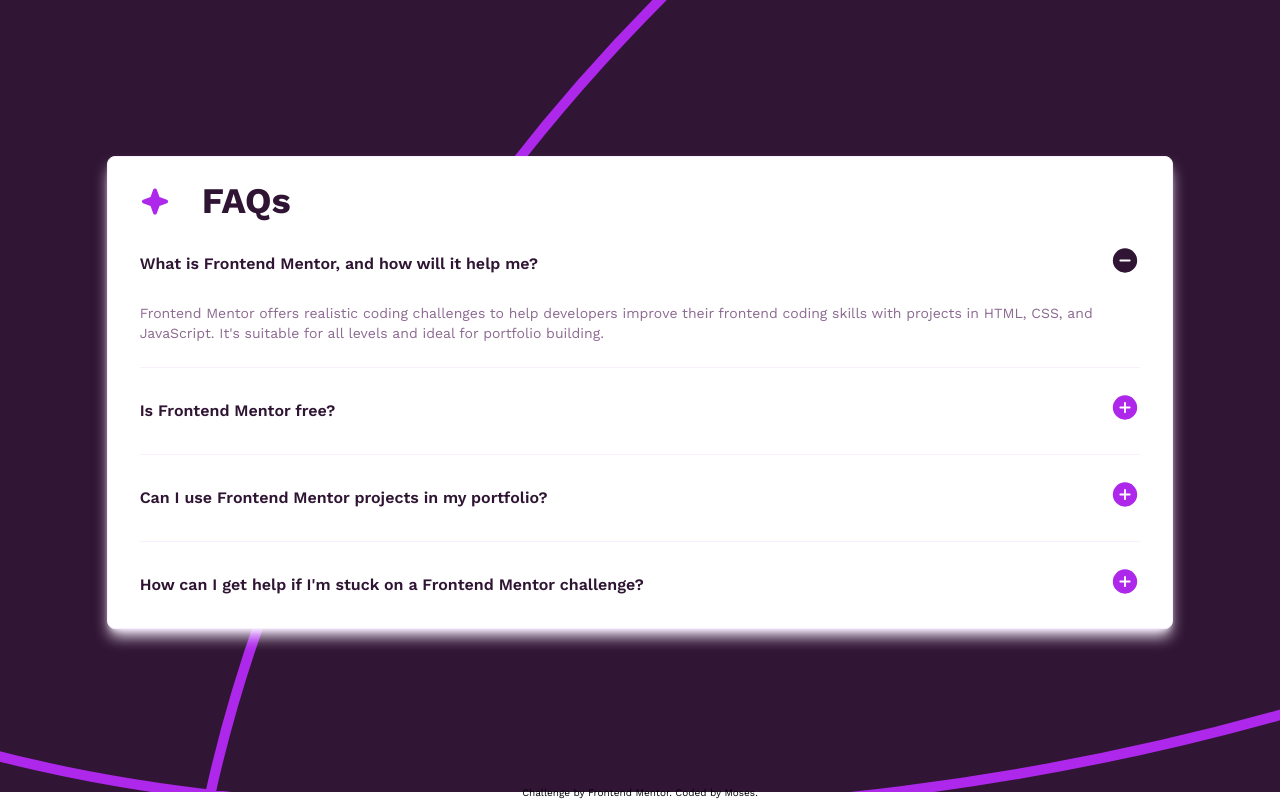
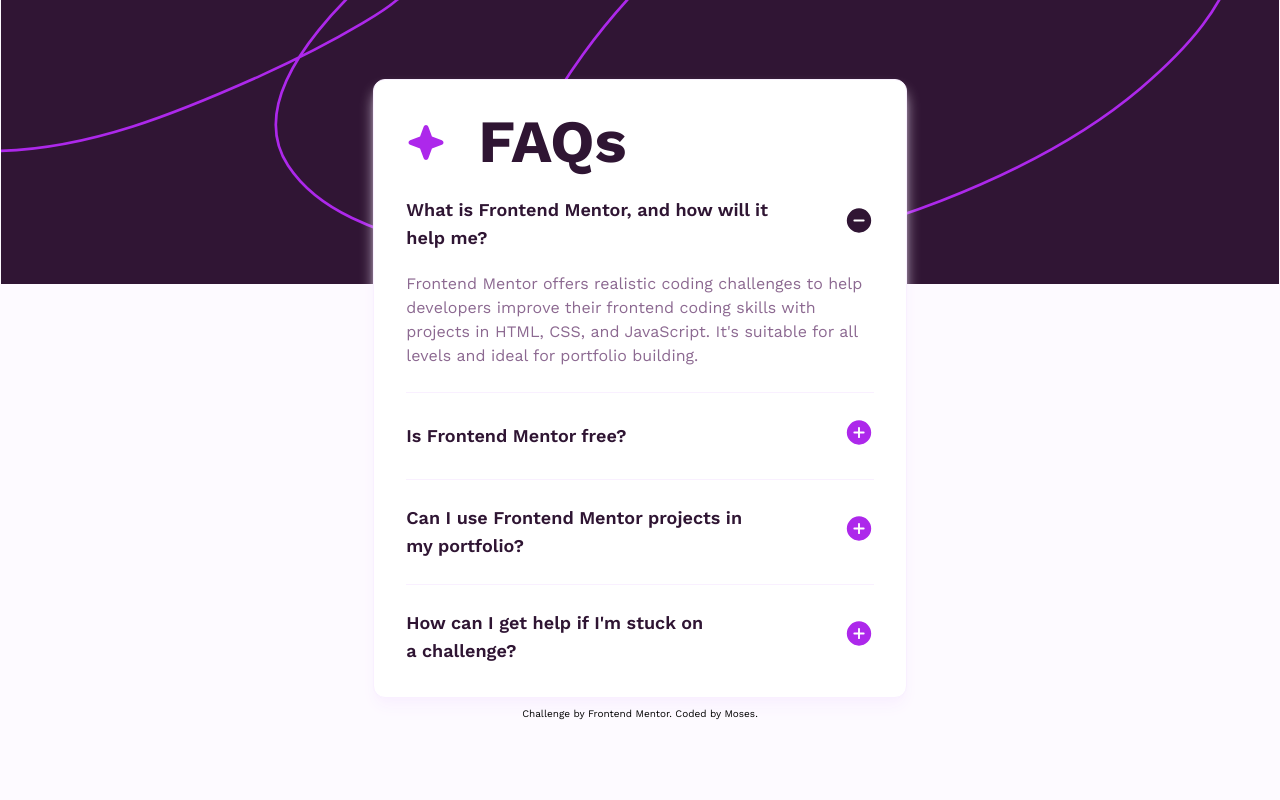
Before and after one commit to mbtenkorang/faq-accordion-main, a Vue app: page / in a window 1280 px wide. Both pictures are taken after a click on the element "What is Frontend Mentor, and how will it help me?". Built offline with nearby package versions, Linux system fonts and the light colour scheme.

Commit message:
Adjust styles for desktop

```diff
--- a/index.html
+++ b/index.html
@@ -10,9 +10,9 @@
 
 
 <body
-  class=" h-dvh flex flex-col items-center font-primary bg-mobilepattern bg-no-repeat bg-top bg-contain bg-light-pink/10">
-  <div id="app" class="my-auto"></div>
-  <div class="text-[10px]">
+  class="h-dvh flex flex-col items-center justify-center font-primary bg-mobilepattern bg-no-repeat bg-top bg-contain md:bg-desktoppattern bg-light-pink/30">
+  <div id="app" class=" w-10/12 md:w-5/12"></div>
+  <div class="text-[10px] mt-2">
     Challenge by <a href="https://www.frontendmentor.io?ref=challenge" target="_blank">Frontend Mentor</a>.
     Coded by <a href="#">Moses</a>.
   </div>
--- a/src/App.vue
+++ b/src/App.vue
@@ -1,20 +1,22 @@
 <template>
-  <article class="border border-light-pink shadow-light-pink shadow-lg w-10/12 mx-auto rounded-lg px-8 py-6 bg-white">
+  <article class="border border-light-pink shadow-light-pink shadow-lg rounded-xl px-8 lg:px-8 py-6 lg:py-8 bg-white ">
     <div class="flex items-center justify-start">
       <div class="mr-8">
-        <svg xmlns="http://www.w3.org/2000/svg" width="30" height="31" fill="none" viewBox="0 0 40 41">
+        <svg xmlns="http://www.w3.org/2000/svg" width="40" height="41" fill="none" viewBox="0 0 40 41">
           <path fill="#AD28EB"
             d="M37.5 20.5a2.467 2.467 0 0 1-1.64 2.344l-9.913 3.604-3.603 9.911a2.5 2.5 0 0 1-4.688 0l-3.604-9.922-9.911-3.593a2.5 2.5 0 0 1 0-4.688l9.921-3.604 3.594-9.911a2.5 2.5 0 0 1 4.688 0l3.604 9.921 9.911 3.594A2.467 2.467 0 0 1 37.5 20.5Z" />
         </svg>
       </div>
-      <h1 class="text-dark-purple text-4xl font-bold">
+      <h1 class="text-dark-purple text-4xl lg:text-6xl font-bold">
         {{ articleTitle }}
       </h1>
     </div>
     <div>
       <section v-for="(faq,index) in faqData" class="py-6 border-b border-light-pink last:border-none last:pb-0">
         <div @click="toggleAccordion(index)" class="flex items-center justify-between">
-          <h2 class="text-base text-pretty font-semibold text-dark-purple w-10/12">{{ faq.faqQuestion }}</h2>
+          <h2
+            class="text-base md:text-lg text-pretty font-semibold text-dark-purple hover:text-hover-color hover:cursor-pointer focus:text-gray-purple w-10/12">
+            {{ faq.faqQuestion }}</h2>
           <div>
             <button v-if="activeIndex === index"><svg xmlns="http://www.w3.org/2000/svg" width="30" height="31"
                 fill="none" viewBox="0 0 30 31">
@@ -28,7 +30,9 @@
             </button>
           </div>
         </div>
-        <p v-if="activeIndex === index" class="text-gray-purple text-sm text-pretty mt-5">{{ faq.faqResponse }}</p>
+        <p v-if="activeIndex === index" class="text-gray-purple text-sm lg:text-base text-pretty mt-5">{{
+          faq.faqResponse
+          }}</p>
       </section>
     </div>
 
@@ -58,7 +62,7 @@
 way to showcase your skills to potential employers!"
       },
       {
-        faqQuestion: "How can I get help if I'm stuck on a Frontend Mentor challenge?",
+        faqQuestion: "How can I get help if I'm stuck on a challenge?",
         faqResponse: "The best place to get help is inside Frontend Mentor's Discord community. There's a help \
 channel where you can ask questions and seek support from other community members."
       }
--- a/tailwind.config.js
+++ b/tailwind.config.js
@@ -8,12 +8,14 @@
         "light-pink": "hsl(275, 100%, 97%)",
         "gray-purple": "hsl(292, 16%, 49%)",
         "dark-purple": "hsl(292, 42%, 14%)",
+        "hover-color": "hsl(280.92, 82.98%, 53.92%)",
       },
       fontFamily: {
         primary: ["Work Sans", "sans-serif"],
       },
       backgroundImage: {
         mobilepattern: "url('/assets/images/background-pattern-mobile.svg')",
+        desktoppattern: "url('/assets/images/background-pattern-desktop.svg')",
       },
     },
   },
```
